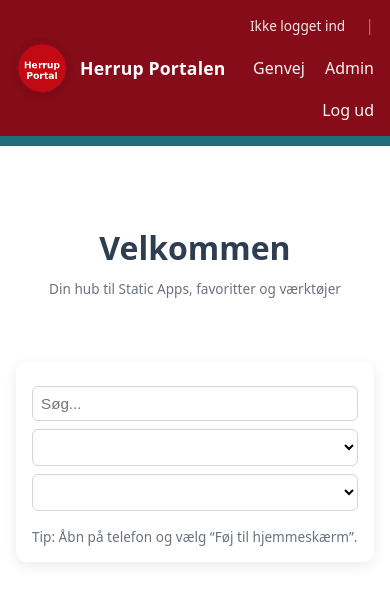
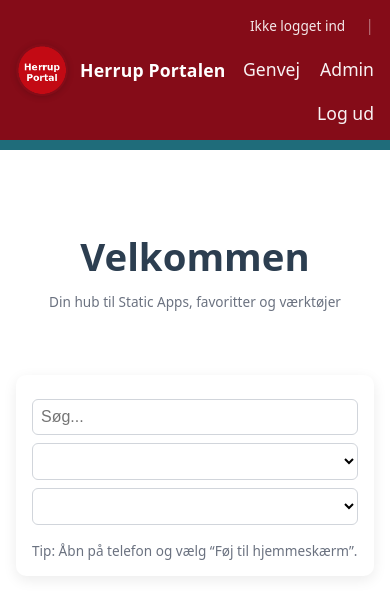
Before and after one commit to Hennyg/HerrupPortal, a plain HTML site: page frontend/index.html in a window 390 px wide. Drawn offline with Linux system fonts and the light colour scheme; no server answers.

Commit message:
Update app.css

```diff
--- a/frontend/assets/app.css
+++ b/frontend/assets/app.css
@@ -116,3 +116,37 @@ a.mapLink:hover { filter: brightness(0.9); }
 .favChevron { transition: transform .15s ease; }
 .favGroupHdr.open .favChevron { transform: rotate(180deg); }
 .favGroupBody { padding: 12px 14px; }
+
+/* ===== Mobil-tilpasning ===== */
+@media (max-width: 768px) {
+
+  body {
+    font-size: 18px;
+  }
+
+  .hero h1 {
+    font-size: 2.4rem;
+  }
+
+  .nav a {
+    font-size: 1.1rem;
+  }
+
+  .sectionTitle {
+    font-size: 1.3rem;
+  }
+
+  .tileTitle {
+    font-size: 1.1rem;
+  }
+
+  .favName {
+    font-size: 1.1rem;
+  }
+
+  .filters select,
+  .clearable input {
+    font-size: 1rem;
+  }
+
+}
```
